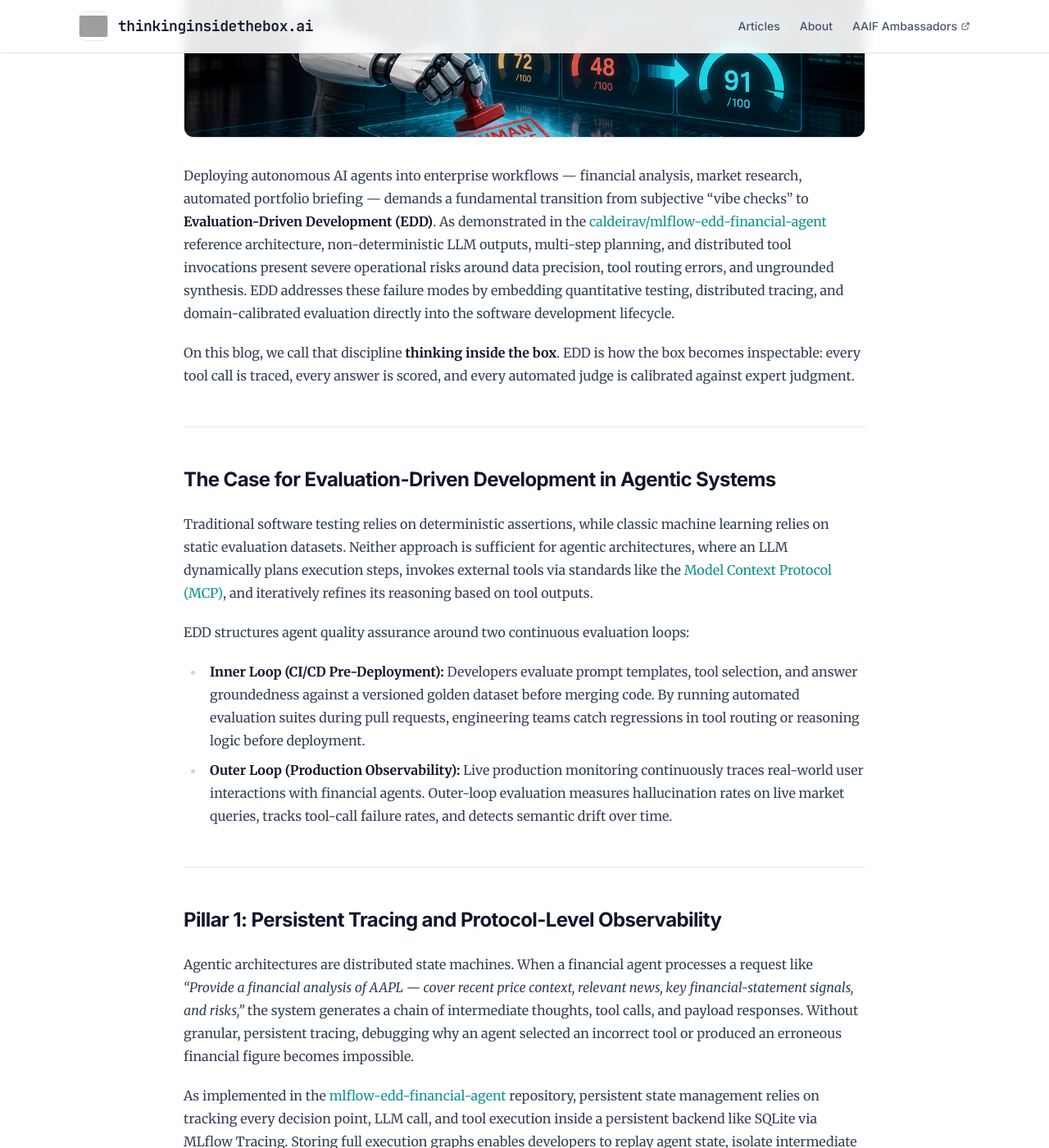
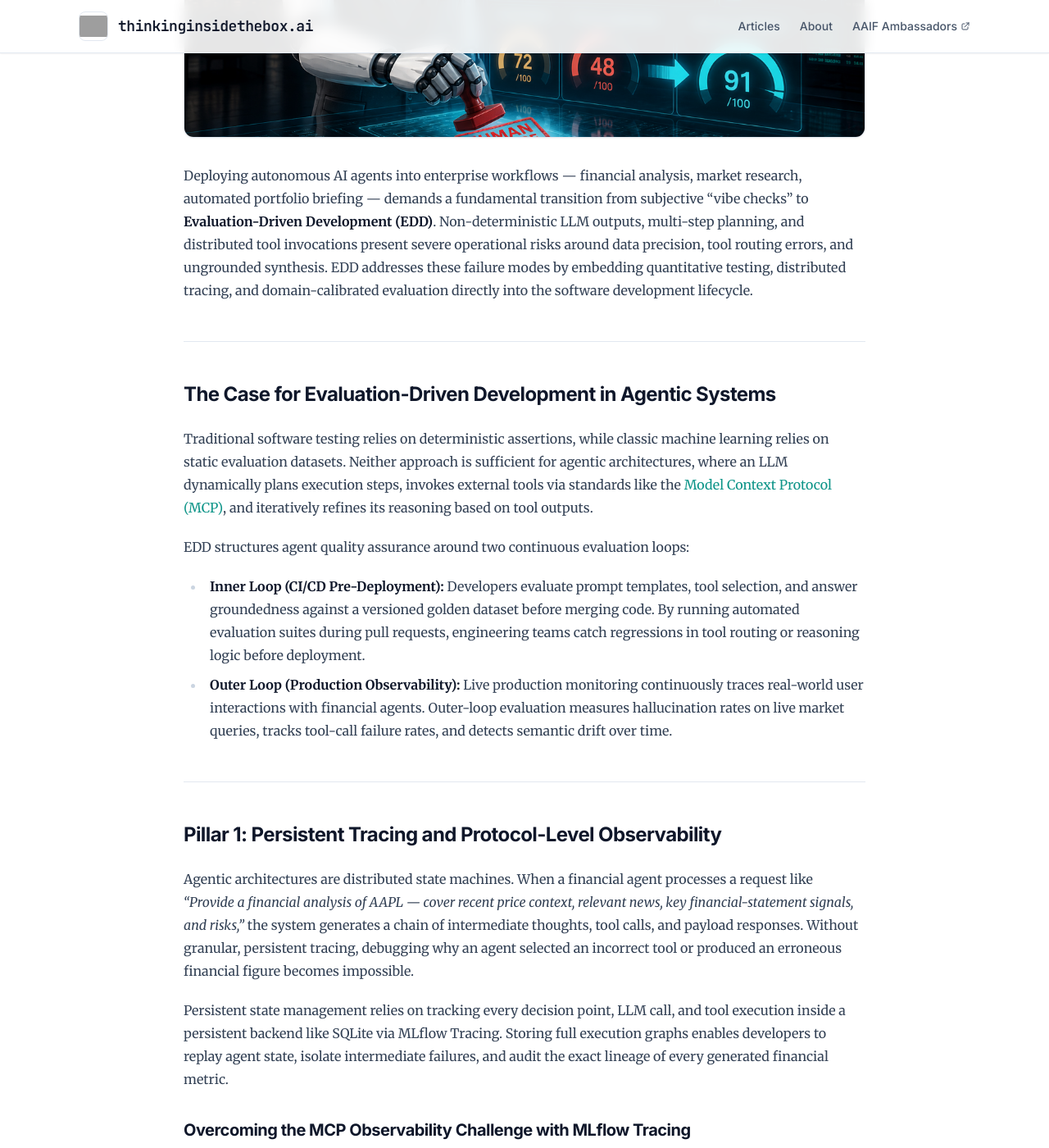
Before and after one commit to thinkinginsidethebox-ai/thinkinginsidethebox-ai.github.io, a Jekyll site: the page built from _posts/2026-08-17-evaluation-driven-development-financial-agents.md, in a window 1280 px wide and 1400 px high, scrolled down 716 px. Shown: the whole window at 82% size. Built offline with Jekyll 4.4.1, drawn with Linux system fonts in a browser that asks for light colours; nearby versions of some CDN libraries; some of the changed text lies outside the part shown; grey boxes are pictures that could not be loaded.

Commit message:
content: recast EDD demo as an implementation example
Co-authored-by: Cursor <cursoragent@cursor.com>

```diff
--- a/_posts/2026-08-17-evaluation-driven-development-financial-agents.md
+++ b/_posts/2026-08-17-evaluation-driven-development-financial-agents.md
@@ -10,9 +10,7 @@ description: "From vibe checks to Evaluation-Driven Development: MLflow tracing,
 external_repo: "https://github.com/caldeirav/mlflow-edd-financial-agent"
 ---
 
-Deploying autonomous AI agents into enterprise workflows — financial analysis, market research, automated portfolio briefing — demands a fundamental transition from subjective "vibe checks" to **Evaluation-Driven Development (EDD)**. As demonstrated in the [caldeirav/mlflow-edd-financial-agent](https://github.com/caldeirav/mlflow-edd-financial-agent) reference architecture, non-deterministic LLM outputs, multi-step planning, and distributed tool invocations present severe operational risks around data precision, tool routing errors, and ungrounded synthesis. EDD addresses these failure modes by embedding quantitative testing, distributed tracing, and domain-calibrated evaluation directly into the software development lifecycle.
-
-On this blog, we call that discipline **thinking inside the box**. EDD is how the box becomes inspectable: every tool call is traced, every answer is scored, and every automated judge is calibrated against expert judgment.
+Deploying autonomous AI agents into enterprise workflows — financial analysis, market research, automated portfolio briefing — demands a fundamental transition from subjective "vibe checks" to **Evaluation-Driven Development (EDD)**. Non-deterministic LLM outputs, multi-step planning, and distributed tool invocations present severe operational risks around data precision, tool routing errors, and ungrounded synthesis. EDD addresses these failure modes by embedding quantitative testing, distributed tracing, and domain-calibrated evaluation directly into the software development lifecycle.
 
 ---
 
@@ -31,13 +29,13 @@ EDD structures agent quality assurance around two continuous evaluation loops:
 
 Agentic architectures are distributed state machines. When a financial agent processes a request like *"Provide a financial analysis of AAPL — cover recent price context, relevant news, key financial-statement signals, and risks,"* the system generates a chain of intermediate thoughts, tool calls, and payload responses. Without granular, persistent tracing, debugging why an agent selected an incorrect tool or produced an erroneous financial figure becomes impossible.
 
-As implemented in the [mlflow-edd-financial-agent](https://github.com/caldeirav/mlflow-edd-financial-agent) repository, persistent state management relies on tracking every decision point, LLM call, and tool execution inside a persistent backend like SQLite via MLflow Tracing. Storing full execution graphs enables developers to replay agent state, isolate intermediate failures, and audit the exact lineage of every generated financial metric.
+Persistent state management relies on tracking every decision point, LLM call, and tool execution inside a persistent backend like SQLite via MLflow Tracing. Storing full execution graphs enables developers to replay agent state, isolate intermediate failures, and audit the exact lineage of every generated financial metric.
 
 ### Overcoming the MCP Observability Challenge with MLflow Tracing
 
 When agents interact with external tools over MCP, tool execution is decoupled across independent server processes. Standard agent logs fail at the MCP boundary, creating a critical blind spot where engineers cannot distinguish between an LLM tool-selection error, a JSON payload serialization failure, or a downstream data timeout.
 
-The reference architecture resolves this with OpenTelemetry-style spans captured by `mlflow.langchain.autolog()`. A FastMCP server (`mcp_server.py`) exposes live Yahoo Finance tools over stdio. LangGraph binds those tools through `langchain-mcp-adapters`. Autolog then records typed `AGENT` / `TOOL` / `LLM` spans — including arguments and results — into `sqlite:///mlflow.db` for inspection in the MLflow UI.
+Resolving this means capturing OpenTelemetry-style spans with `mlflow.langchain.autolog()`. A FastMCP server (`mcp_server.py`) exposes live Yahoo Finance tools over stdio. LangGraph binds those tools through `langchain-mcp-adapters`. Autolog then records typed `AGENT` / `TOOL` / `LLM` spans — including arguments and results — into `sqlite:///mlflow.db` for inspection in the MLflow UI.
 
 The MCP server itself is deliberately small: three market-data tools, no mock tool list.
 
@@ -93,7 +91,7 @@ That is the audit trail. Open the experiment **edd-financial-assistant** in the
 
 Scalable agent engineering requires replacing manual inspection with programmatic, reproducible evaluation pipelines. Automated EDD pipelines utilize LLM-as-a-Judge evaluators combined with deterministic heuristic metrics to assess agent outputs across multiple performance dimensions.
 
-In the mlflow-edd-financial-agent framework, evaluation pipelines leverage `mlflow.genai.evaluate()` to execute standardized evaluation suites against agent runs. Rather than scoring overall output text in isolation, the evaluation pipeline breaks down agent execution into distinct quantitative metrics:
+Evaluation pipelines leverage `mlflow.genai.evaluate()` to execute standardized evaluation suites against agent runs. Rather than scoring overall output text in isolation, the evaluation pipeline breaks down agent execution into distinct quantitative metrics:
 
 | Metric | Type | Target Evaluation Focus |
 | :--- | :--- | :--- |
@@ -155,7 +153,7 @@ The third pillar of EDD focuses on calibrating automated evaluators against huma
 
 In enterprise agent deployments, incorrect tool selection is one of the most common failure modes. Agents operating over MCP tool registries frequently pick sub-optimal tools, hallucinate non-existent parameter names, or enter redundant tool-execution loops when presented with ambiguous user prompts.
 
-Continuous Learning via Human Feedback (CLHF) resolves this by connecting production observability directly to expert calibration through a closed-loop engineering workflow. In the reference architecture, that loop is implemented on MLflow traces with MemAlign:
+Continuous Learning via Human Feedback (CLHF) resolves this by connecting production observability directly to expert calibration through a closed-loop engineering workflow. That loop can be implemented on MLflow traces with MemAlign:
 
 1. **Trace Capture & Span Filtering:** Agent runs captured via autolog and stored in the SQLite/MLflow backend are reviewed in the UI. Engineers screen traces for anomalies — low evaluator confidence, failed tool calls, ungrounded figures, or empty reports.
 2. **SME Annotation:** Flagged traces receive a **HUMAN** assessment using the **same name** as the judge being calibrated (`ToolCallCorrectness`, `ToolCallEfficiency`, or `Groundedness`), plus a short rationale. MemAlign uses both the label and the rationale.
@@ -177,7 +175,7 @@ aligned_judge.register(experiment_id=experiment_id)
 
 ## Operationalizing EDD: From Demo to Production
 
-Transitioning agentic AI from an experimental prototype to an enterprise-grade asset requires abandoning the belief that foundation models can be trusted out of the box. The [caldeirav/mlflow-edd-financial-agent](https://github.com/caldeirav/mlflow-edd-financial-agent) project demonstrates that combining persistent MLflow tracing, an OpenTelemetry-style view of MCP tool calls, automated evaluation suites, and expert-aligned CLHF loops creates a robust software engineering harness for autonomous agents.
+Transitioning agentic AI from an experimental prototype to an enterprise-grade asset requires abandoning the belief that foundation models can be trusted out of the box. The [caldeirav/mlflow-edd-financial-agent](https://github.com/caldeirav/mlflow-edd-financial-agent) repository is an example implementation of these three EDD pillars: persistent MLflow tracing, an OpenTelemetry-style view of MCP tool calls, automated evaluation suites, and expert-aligned CLHF. It shows how that combination becomes a working software engineering harness for a financial research assistant.
 
 The operational loop is always the same: **instrumented run → evaluate tool use and groundedness → CLHF in the UI → align → compare**. Which judge you annotate depends on whether you are tuning **tool selection** or **answer quality from tool results** (or both). Further rounds add more HUMAN feedback; baselines remain for regression comparison.
 
```
Also changed, not shown: 1 other file.
